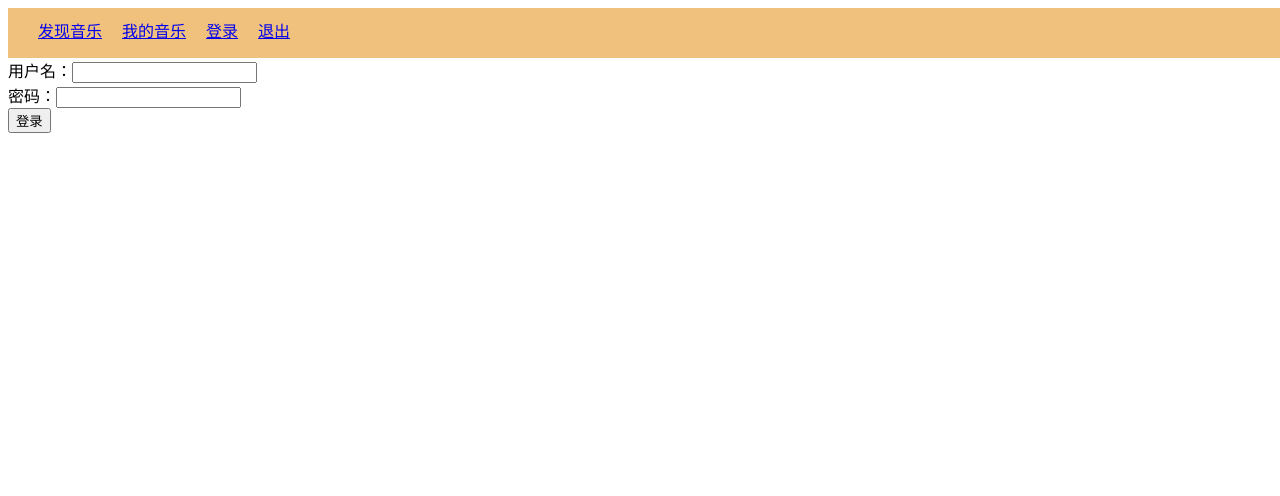
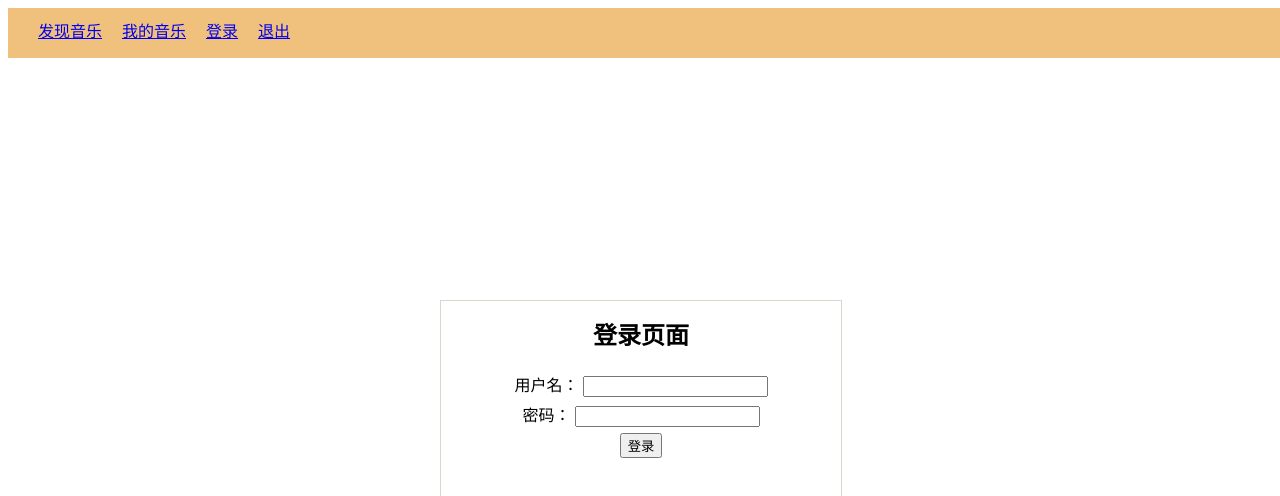
Before and after one commit to zzzzjt/zzz, a Vue app: page /login in a window 1280 px wide. Shown: the top 496 px of the page. Built offline with nearby package versions, Linux system fonts and the light colour scheme.

Commit message:
给login设置样式

```diff
--- a/src/components/Login.vue
+++ b/src/components/Login.vue
@@ -1,36 +1,61 @@
 <template>
-    <div>
-        用户名：<input type="text" v-model="name"><br>
-        密码：<input type="password" v-model="pwd"><br>
-        <input type="button" value="登录" @click='loginHandle'>
+  <div class="login">
+    <h2>登录页面</h2>用户名：
+    <input type="text" v-model="name" />
+    <br />密码：
+    <input type="password" v-model="pwd" />
+    <br />
+    <input type="button" value="登录" @click="loginHandle" />
   </div>
 </template>
 <script>
 export default {
-    name:'Login',
-    data(){
-        return{
-            name:'',
-            pwd:''
-        }
+  name: "Login",
+  data() {
+    return {
+      name: "",
+      pwd: "",
+    };
   },
-    methods:{
-        loginHandle(){
-            localStorage.setItem('user',{id:1,name:this.name,pwd:this.pwd});
+  methods: {
+    loginHandle() {
+      localStorage.setItem("user", { id: 1, name: this.name, pwd: this.pwd });
       this.$router.push({
-                name:'music'
+        name: "music",
       });
       this.$ajax({
-                method:'get',
-                url:'/music?id=1',
-
-            }).then((res)=>{
+        method: "get",
+        url: "/music?id=1",
+      })
+        .then((res) => {
           console.log(res);
         })
-            .catch((err)=>{
+        .catch((err) => {
           console.log(err);
         });
+    },
+  },
+};
+</script>
+<style>
+.login {
+  position: absolute;
+  top: 50%;
+  left: 50%;
+  margin: -100px -200px;
+  /* top: 0;
+  left: 0;
+  right: 0;
+  bottom: 0;
+  margin: auto; */
+  /* width: 400px;
+  height: 200px;
+  margin: 10px auto; */
+  position: absolute;
+  width: 400px;
+  height: 200px;
+  text-align: center;
+  line-height: 30px;
+  border: 1px solid rgb(219, 213, 204);
 }
-    }
-}
-</script>
+</style>
```
Lines whose indentation alone changed are shown as unchanged.
